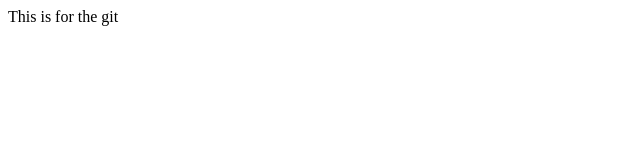
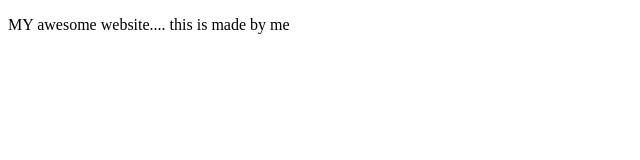
Before and after one commit to pritoshjena/new_beginning-, a plain HTML site: page index.html in a window 1280 px wide. Shown: the whole page, without its empty margins (0-640 px from the left). Drawn offline with Linux system fonts and the light colour scheme.

Commit message:
redesigned Homepage

```diff
--- a/index.html
+++ b/index.html
@@ -6,6 +6,8 @@
     <title>GIT</title>
 </head>
 <body>
-    This is for the git
+    <p>
+        MY awesome website.... this is made by me
+    </p>
 </body>
 </html>
```
Also changed, not shown: about.html (+1 -1 lines).
